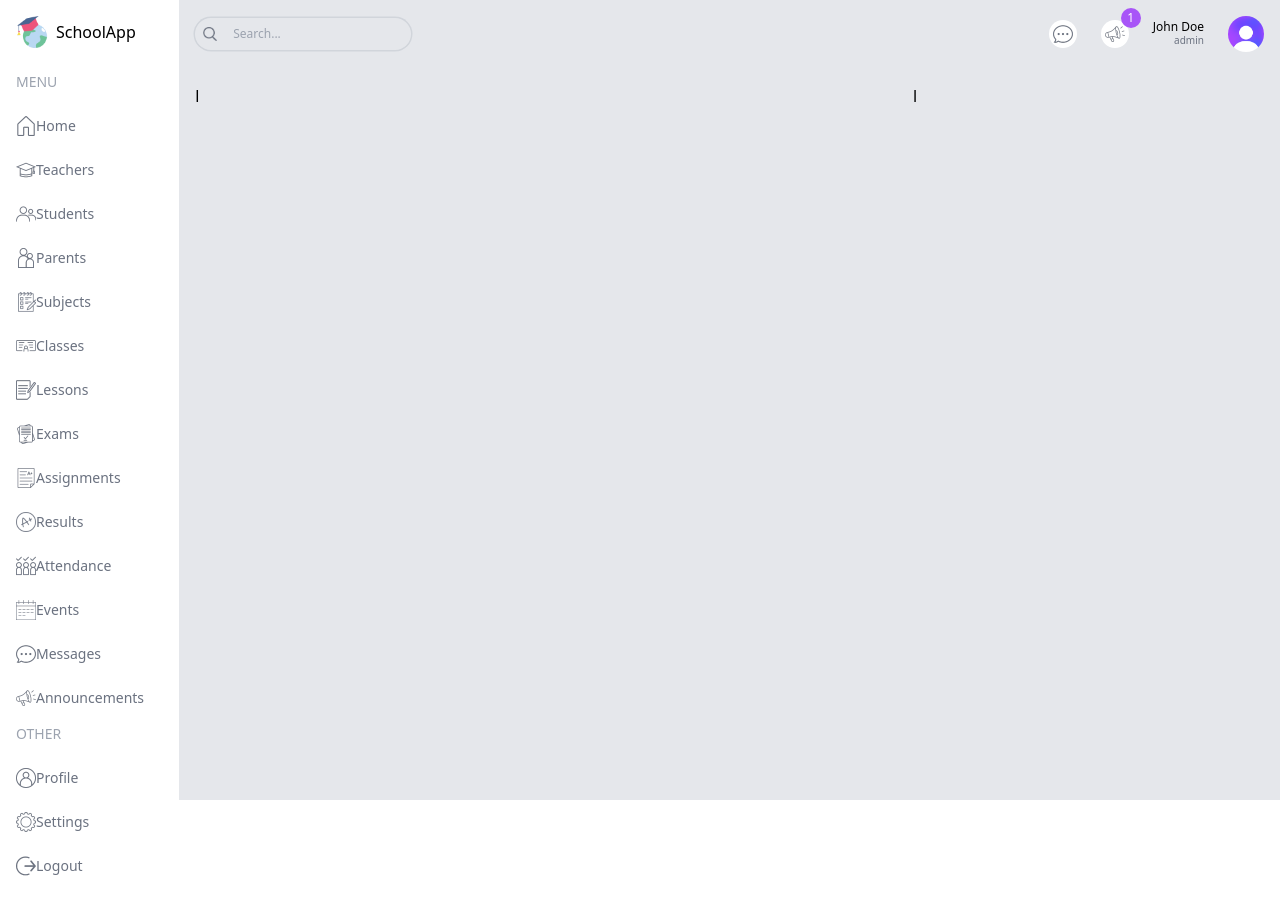
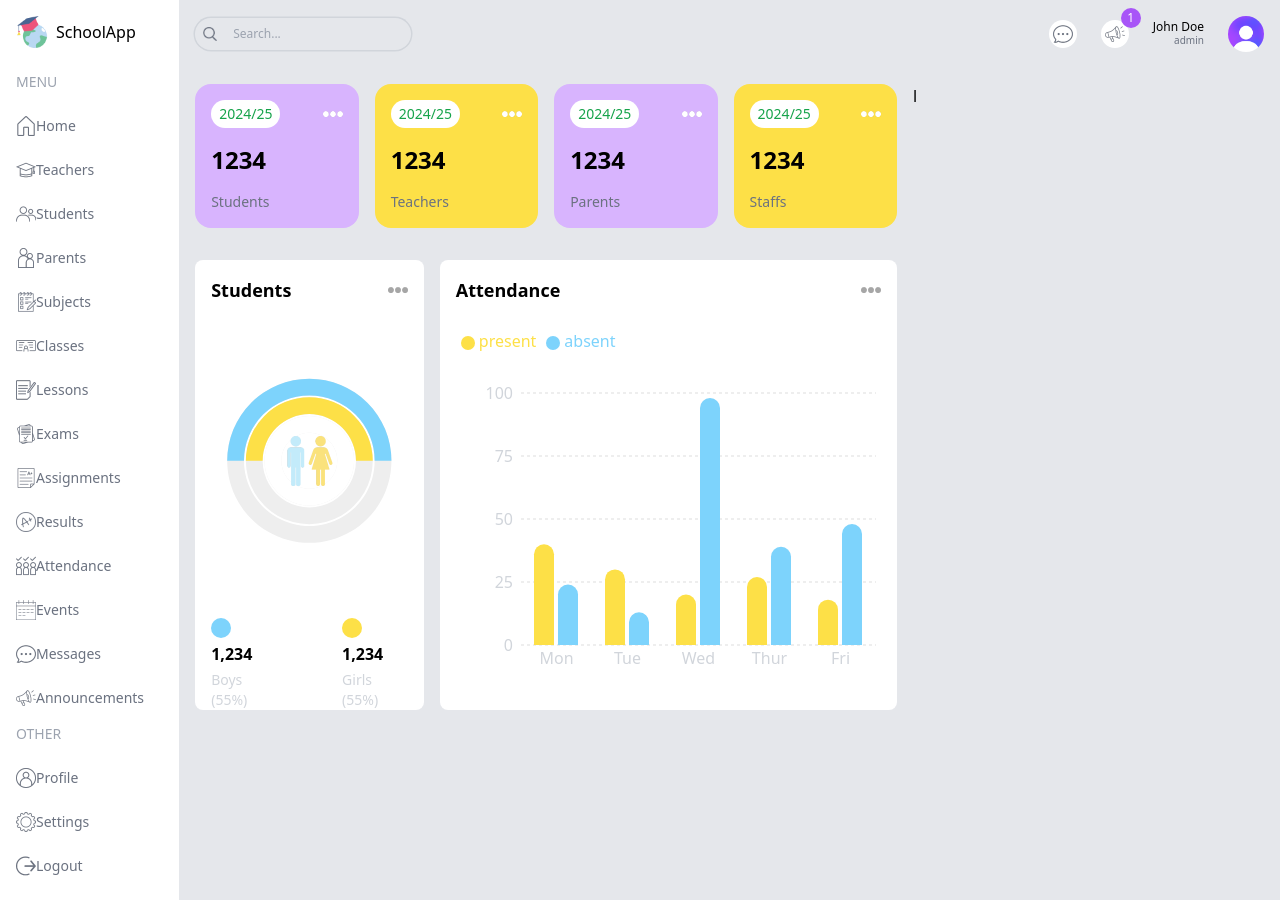
Before and after one commit to nerdigenius/school_management_app, a Next.js app: page /admin in a window 1280 px wide. Built offline with nearby package versions, Linux system fonts and the light colour scheme.

Commit message:
baarchart added

```diff
--- a/src/app/(dashboard)/admin/page.tsx
+++ b/src/app/(dashboard)/admin/page.tsx
@@ -1,8 +1,33 @@
+import AttendanceChart from "@/components/AttendanceChart";
+import CountChart from "@/components/CountChart";
+import UserCard from "@/components/UserCard";
+
 const AdminPage = () => {
     return (
         <div className="p-4 flex gap-4 flex-col md:flex-row">
             {/*Left*/}
-            <div className="w-full lg:w-2/3">l</div>
+            <div className="w-full lg:w-2/3 flex flex-col gap-8">
+                <div className="flex gap-4 justify-between flex-wrap">
+                    <UserCard type="student" />
+                    <UserCard type="teacher" />
+                    <UserCard type="parent" />
+                    <UserCard type="staff" />
+                </div>
+                <div className="flex gap-4 flex-col lg:flex-row">
+                    <div className="w-full lg:w-1/3 h-[450px]">
+                        <CountChart />
+                    </div>
+                    <div className="w-full lg:w-2/3 h-[450px]">
+                        <AttendanceChart />
+                    </div>
+
+                </div>
+                <div>
+
+                </div>
+
+            </div>
+
             {/*Left*/}
             <div className="w-full lg:w-1/3">l</div>
 
--- a/src/app/(dashboard)/layout.tsx
+++ b/src/app/(dashboard)/layout.tsx
@@ -9,7 +9,7 @@
   children: React.ReactNode;
 }>) {
   return (
-    <div className="h-screen flex">
+    <div className="h-full flex">
 
       {/*LEFT*/}
       <div className="w-[14%] md:w-[8%] lg:w-[16%] xl:w-[14%]  p-4">
--- /dev/null
+++ b/src/components/AttendanceChart.tsx
@@ -0,0 +1,61 @@
+"use client"
+import Image from 'next/image';
+import { BarChart, Bar, Rectangle, XAxis, YAxis, CartesianGrid, Tooltip, Legend, ResponsiveContainer } from 'recharts';
+
+const data = [
+    {
+        name: 'Mon',
+        present: 40,
+        absent: 24,
+    },
+    {
+        name: 'Tue',
+        present: 30,
+        absent: 13,
+        amt: 22,
+    },
+    {
+        name: 'Wed',
+        present: 20,
+        absent: 98,
+    },
+    {
+        name: 'Thur',
+        present: 27,
+        absent: 39,
+    },
+    {
+        name: 'Fri',
+        present: 18,
+        absent: 48,
+    }
+];
+
+const AttendanceChart = () => {
+    return (
+        <div className='bg-white rounded-lg p-4 h-full'>
+            <div className="flex justify-between items-center">
+                <h1 className="text-lg font-semibold">Attendance</h1>
+                <Image src={"/moreDark.png"} alt='' width={20} height={20} />
+            </div>
+            <ResponsiveContainer width="100%" height="90%">
+                <BarChart
+                    width={500}
+                    height={300}
+                    data={data}
+                    barSize={20}
+                    >
+                    <CartesianGrid strokeDasharray="3 3" vertical={false} stroke='#ddd'/>
+                    <XAxis dataKey="name" axisLine={false} tick={{fill:"#d1d5db"}} tickLine={false}/>
+                    <YAxis axisLine={false} tick={{fill:"#d1d5db"}} tickLine={false}/>
+                    <Tooltip contentStyle={{borderRadius:"10px",borderColor:"lightgray"}}/>
+                    <Legend align='left' verticalAlign='top' wrapperStyle={{paddingTop:"20px",paddingBottom:"40px"}}/>
+                    <Bar dataKey="present" fill="#FDE047"  legendType='circle' radius={[10,10,0,0]}/>
+                    <Bar dataKey="absent" fill="#7DD3FC" legendType='circle' radius={[10,10,0,0]}/>
+                </BarChart>
+            </ResponsiveContainer>
+        </div>
+    );
+}
+
+export default AttendanceChart;
--- /dev/null
+++ b/src/components/CountChart.tsx
@@ -0,0 +1,66 @@
+"use client"
+import Image from "next/image";
+import { RadialBarChart, RadialBar, Legend, ResponsiveContainer } from 'recharts';
+
+const data = [
+    {
+        name: 'Total',
+        count:100,
+        fill: 'white',
+    },
+    {
+        name: 'Girls',
+        count:50,
+        fill: "#FDE047",
+    },
+    {
+        name: 'Boys',
+        count:50,
+        fill: '#7DD3FC',
+    }
+];
+
+
+
+const CountChart = () => {
+    return (
+        <div className="bg-white rounded-lg w-full h-full p-4">
+            <div className="flex justify-between items-center">
+                <h1 className="text-lg font-semibold">Students</h1>
+                <Image src={"/moreDark.png"} alt="" width={20} height={20} />
+            </div>
+            <div className="relative w-full h-[75%]">
+                <ResponsiveContainer >
+                    <RadialBarChart cx="50%" cy="50%" innerRadius="40%" outerRadius="100%" barSize={32} data={data}>
+                        <RadialBar
+
+
+                            background
+
+                            dataKey="count"
+                        />
+
+                    </RadialBarChart>
+                </ResponsiveContainer>
+                <Image src={"/maleFemale.png"}alt="" width={50} height={50} className="absolute top-1/2 left-1/2 -translate-x-1/2 -translate-y-1/2"/>
+            </div>
+            {/*Bottom*/}
+            <div className=" flex justify-center gap-16">
+                <div className="flex flex-col gap-1">
+                    <div className="w-5 h-5 bg-sky-300 rounded-full"/>
+                        <h1 className="font-bold">1,234</h1>
+                        <h2 className="text-sm text-gray-300">Boys (55%)</h2>
+
+                </div>
+                <div className="flex flex-col gap-1">
+                    <div className="w-5 h-5 bg-yellow-300 rounded-full"/>
+                        <h1 className="font-bold">1,234</h1>
+                        <h2 className="text-sm text-gray-300">Girls (55%)</h2>
+
+                </div>
+            </div>
+        </div>
+    );
+}
+
+export default CountChart;
--- a/src/components/UserCard.tsx
+++ b/src/components/UserCard.tsx
@@ -1,7 +1,15 @@
+import Image from "next/image";
+
 const UserCard = ({type}:{type:string}) => {
     return (
-        <div>
-            Enter
+        <div className="rounded-2xl odd:bg-purple-300 even:bg-yellow-300 p-4 flex-1 min-w-32">
+            <div className="flex justify-between items-center">
+                <span className="text-sm bg-white px-2 py-1 rounded-full text-green-600">2024/25</span>
+                <Image src={"/more.png"} alt="" width={20} height={20}/>
+
+            </div>
+            <h1 className="text-2xl font-semibold my-4">1234</h1>
+            <h2 className="capitalize text-sm font-medium text-gray-500">{type}s</h2>
         </div>
     );
 }
```
Also changed, not shown: package.json (+5 -4 lines), 1 other file (tests, documents, lock files or other folders).
